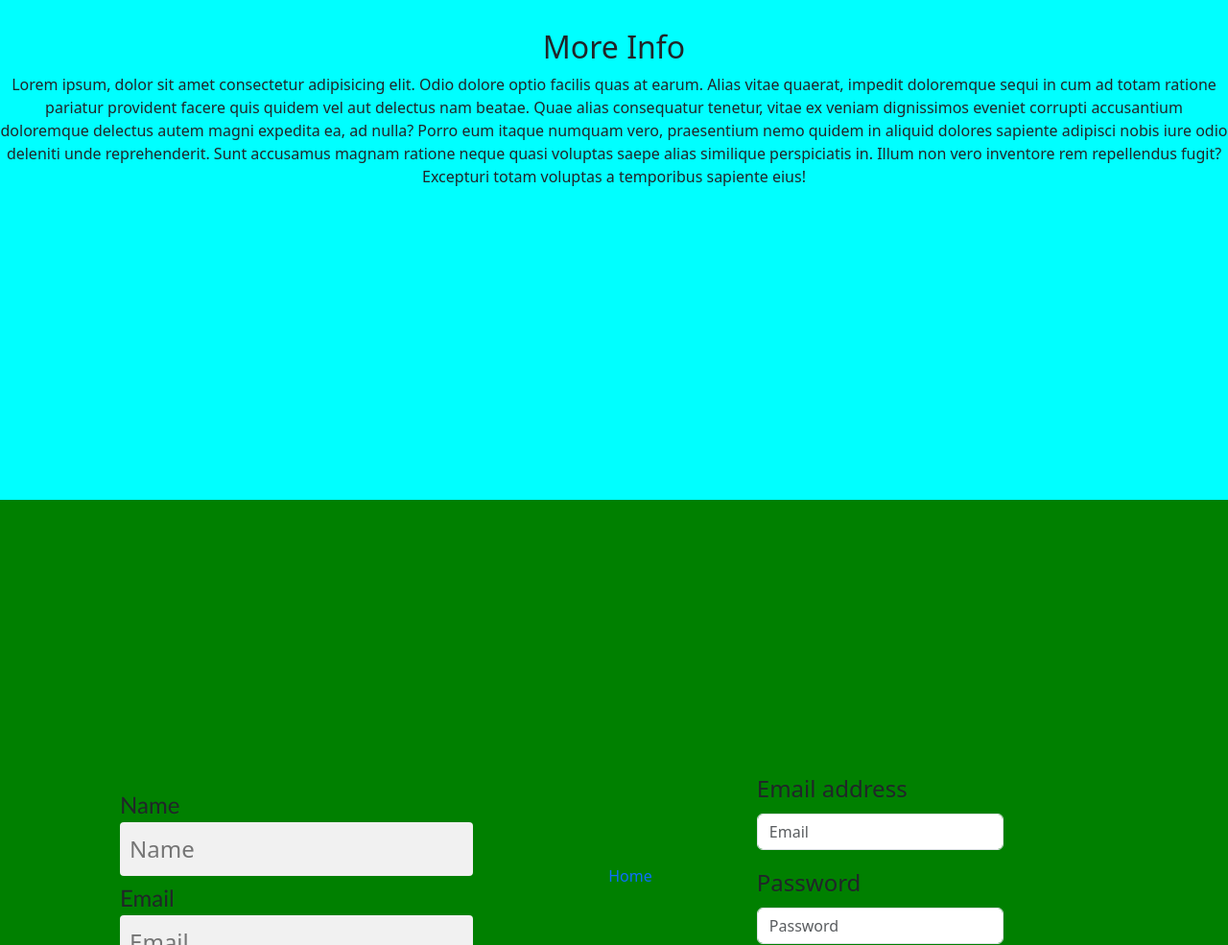
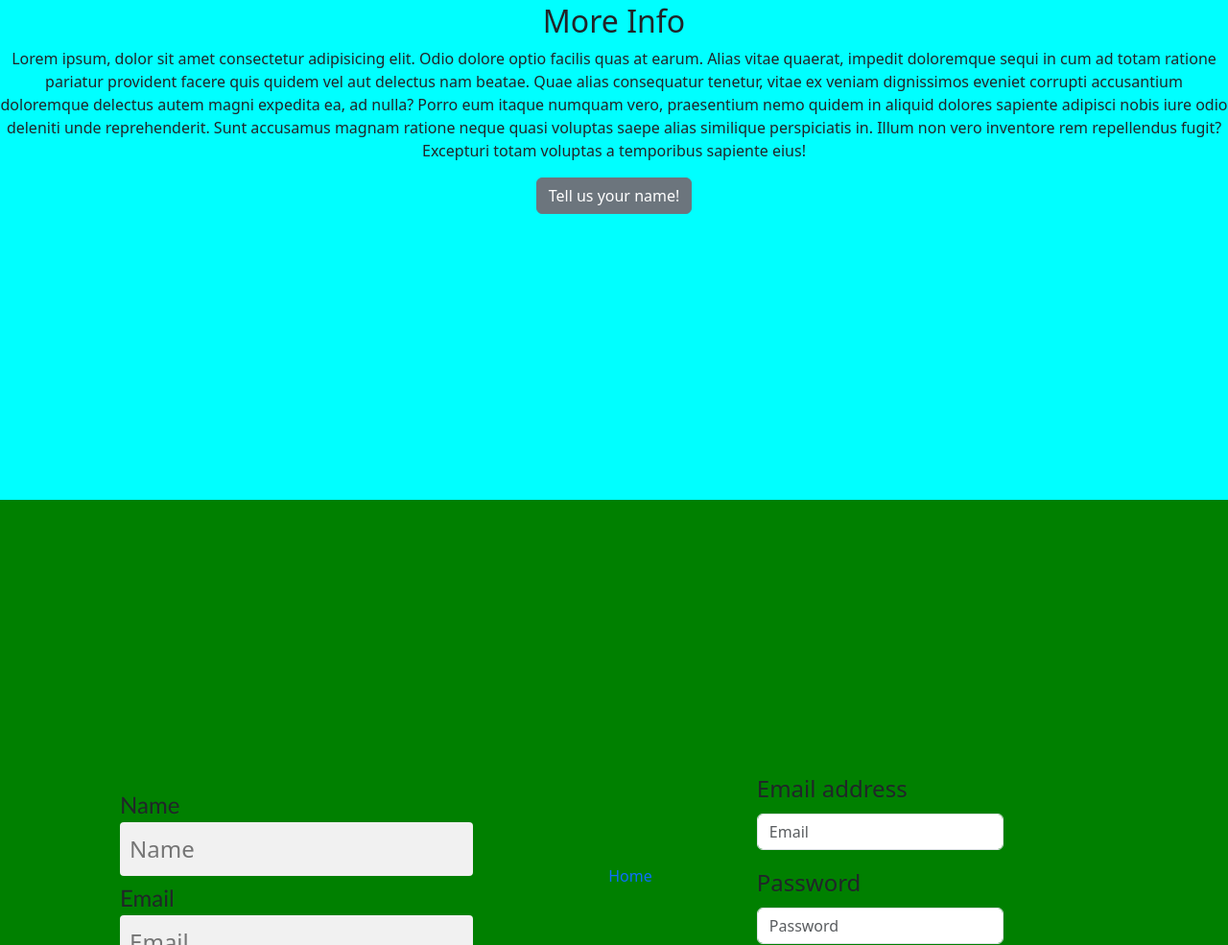
Before and after one commit to Diluc01/Document-Object-Model-SBA, a plain HTML site: page index.html in a window 1280 px wide. Shown: the part 1129-2114 px from the top of the page at 96% size. Drawn offline with nearby package versions, Linux system fonts and the light colour scheme.

Commit message:
Added prompt and alert

```diff
--- a/index.html
+++ b/index.html
@@ -50,6 +50,16 @@
           vero inventore rem repellendus fugit? Excepturi totam voluptas a
           temporibus sapiente eius!
         </p>
+        <div class="mini-container">
+          <button
+            onclick="myFunction()"
+            type="button"
+            class="btn btn-secondary"
+          >
+            Tell us your name!
+          </button>
+          <p id="example"></p>
+        </div>
       </div>
     </div>
     <!-- More info section -->
--- a/index.js
+++ b/index.js
@@ -145,3 +145,10 @@ button.style.borderRadius = "4px";
 button.style.fontSize = "24px";
 button.style.marginTop = "10px";
 registrationForm.appendChild(button);
+
+function myFunction() {
+  let person = prompt("Please enter your name", "Berlin Tejeda");
+  if (person != null) {
+    window.alert("Hello " + person + " How are you today?");
+  }
+}
--- a/styles.css
+++ b/styles.css
@@ -57,7 +57,6 @@ input {
 .mini-container {
   display: flex;
   flex-direction: column;
-  /* border: solid blue 1px; */
   align-items: center;
   justify-content: center;
 }
```
